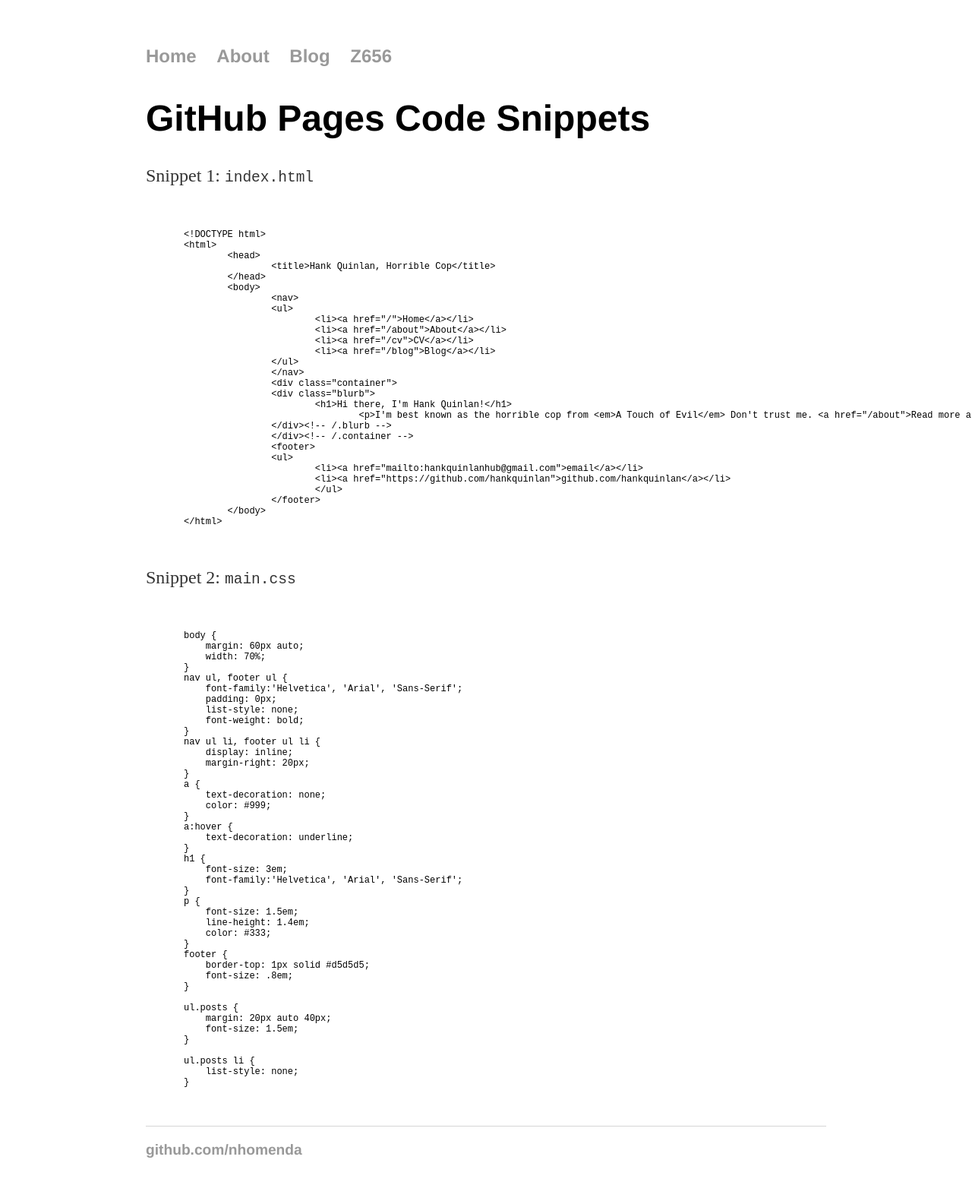
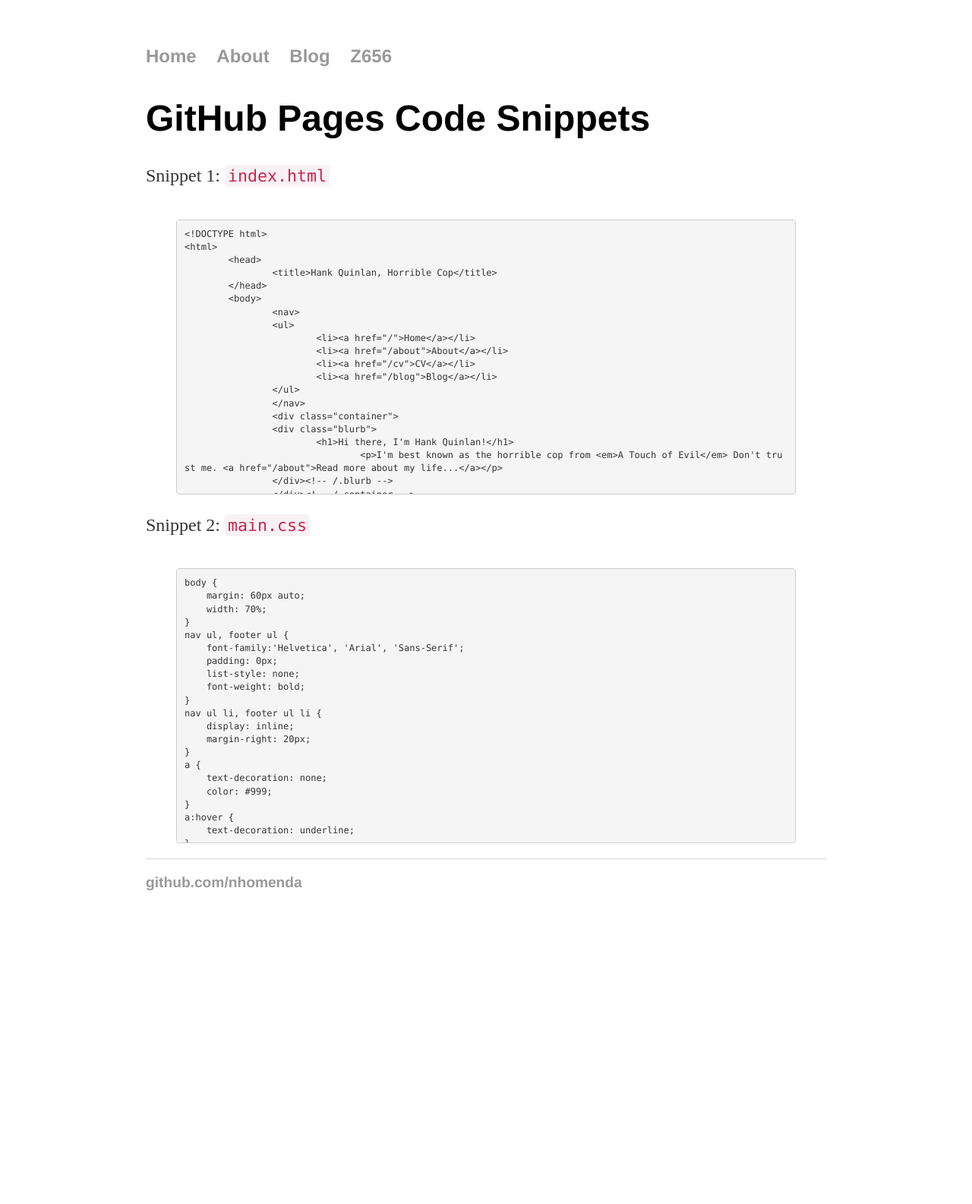
Before and after one commit to nhomenda/nhomenda.github.io, a Jekyll site: the page built from Z656/github-pages.html, in a window 1280 px wide. Shown: the whole page at 76% size. Built offline with Jekyll 4.4.1, drawn with Linux system fonts in a browser that asks for light colours; after the commit the page ends 1233 px from its top, so only the background shows below that.

Commit message:
Update main.css

```diff
--- a/css/main.css
+++ b/css/main.css
@@ -53,3 +53,49 @@ ul li {
 
 /* Code */
 pre.prettyprint { padding: 10px !important; margin: 40px; font-size: 12px;}
+
+code,
+pre {
+  font-family: Monaco, Menlo, Consolas, "Courier New", monospace;
+}
+
+code {
+  padding: 2px 4px;
+  font-size: 90%;
+  color: #c7254e;
+  white-space: nowrap;
+  background-color: #f9f2f4;
+  border-radius: 4px;
+}
+
+pre {
+  display: block;
+  padding: 9.5px;
+  margin: 0 0 10px;
+  font-size: 13px;
+  line-height: 1.428571429;
+  color: #333333;
+  word-break: break-all;
+  word-wrap: break-word;
+  background-color: #f5f5f5;
+  border: 1px solid #cccccc;
+  border-radius: 4px;
+}
+
+pre.prettyprint {
+  margin-bottom: 20px;
+}
+
+pre code {
+  padding: 0;
+  font-size: inherit;
+  color: inherit;
+  white-space: pre-wrap;
+  background-color: transparent;
+  border: 0;
+}
+
+.pre-scrollable {
+  max-height: 340px;
+  overflow-y: scroll;
+}
```
